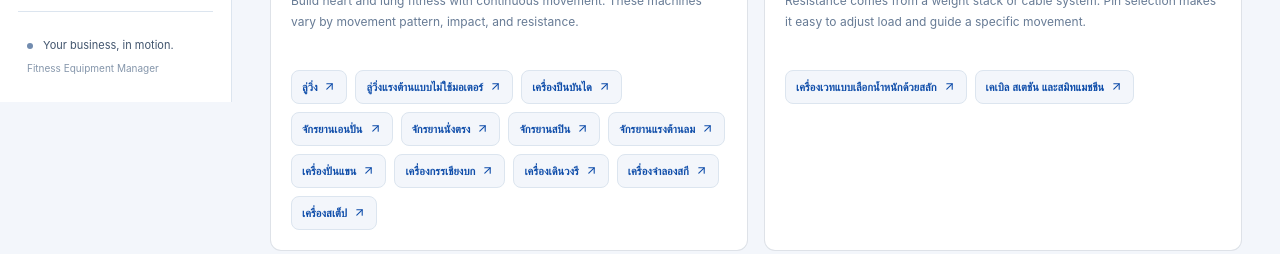
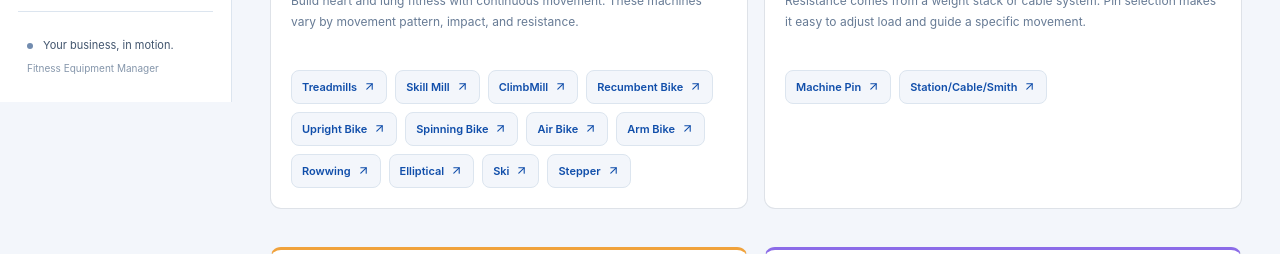
Before and after one commit to paneaktae/corevity-stock, a React (Vite) app: page /equipment-guide in a window 1280 px wide. Shown: the part 698-952 px from the top of the page. Built offline with nearby package versions, Linux system fonts and the light colour scheme; no server answers.

Commit message:
Fix equipment guide category label locales

```diff
--- a/src/pages/EquipmentGuide.tsx
+++ b/src/pages/EquipmentGuide.tsx
@@ -197,7 +197,7 @@ export function EquipmentGuidePage() {
             <div className="guide-categories">
               {categories.map(({ name, th }) => (
                 <Link className="guide-category" to={`/inventory?category=${encodeURIComponent(name)}`} key={name}>
-                  {localized(th, name)}
+                  {localized(name, th)}
                   <ArrowUpRight size={13} />
                 </Link>
               ))}
```
